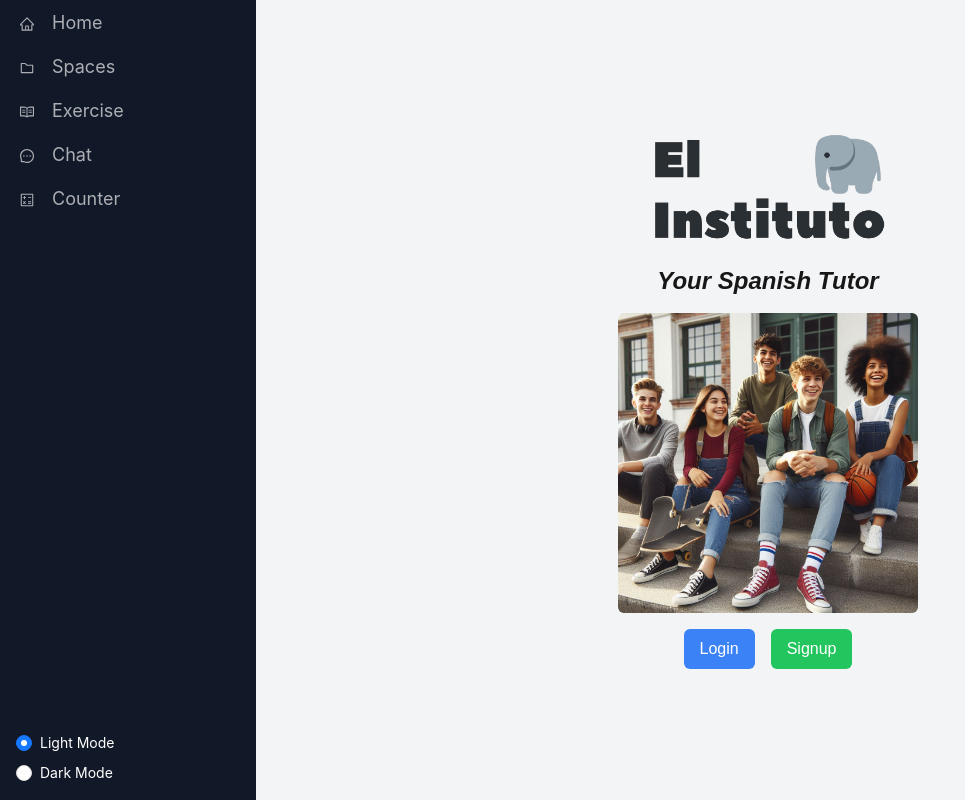
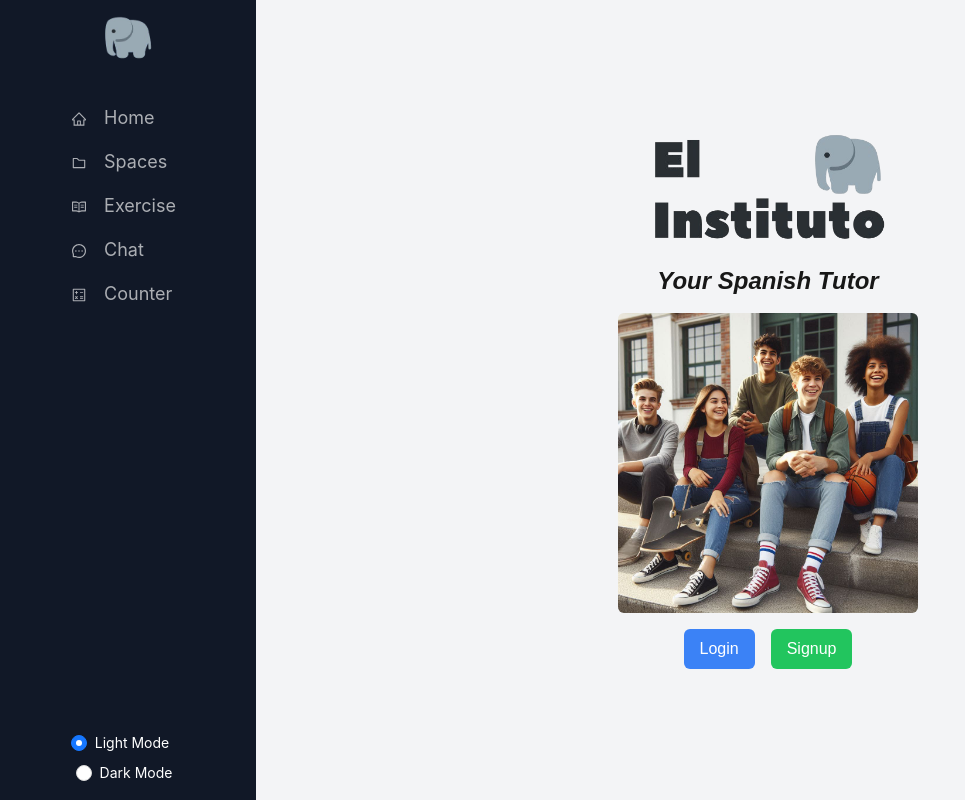
Before and after one commit to DominikTenerife/el-instituto, a Next.js app: page / in a window 1280 px wide. Shown: the whole page, without its empty margins (0-965 px from the left). Built offline with nearby package versions, Linux system fonts and the light colour scheme.

Commit message:
changing metadata

```diff
--- a/src/app/layout.tsx
+++ b/src/app/layout.tsx
@@ -18,8 +18,8 @@ const geistMono = localFont({
 });
 
 export const metadata: Metadata = {
-  title: "Create Next App",
-  description: "Generated by create next app",
+  title: "El Instituto",
+  description: "Help to understand and learn uploaded material in the foreign language",
 };
 
 export default function RootLayout({
--- a/src/components/Navbar.tsx
+++ b/src/components/Navbar.tsx
@@ -8,6 +8,7 @@ import { useSelector, useDispatch } from 'react-redux';
 import { RootState } from '@/redux/store';
 import { setDarkMode } from '@/redux/slices/darkModeSlice';
 import { RadioChangeEvent } from 'antd';
+import Image from 'next/image';
 
 type MenuItem = Required<MenuProps>['items'][number];
 
@@ -75,14 +76,21 @@ export default function Navbar() {
 
   return (
     <div className="h-screen w-64 bg-gray-900 relative flex flex-col justify-between z-10">
-      <div>
-      <Menu mode="vertical" theme="dark" items={items} className="bg-gray-900" />
+      <div className="flex flex-col items-center">
+        <Image
+          src="/images/elephant-img.png"
+          alt="Elephant"
+          width={50}
+          height={50}
+          className="rounded-md mt-4"
+        />
+        <Menu mode="vertical" theme="dark" items={items} className="bg-gray-900 mt-8" />
       </div>
       <div className="p-4">
-      <Radio.Group onChange={handleToggleDarkMode} value={isDarkMode ? 'dark' : 'light'} className="flex flex-col space-y-2">
-        <Radio value="light" className="text-white">Light Mode</Radio>
-        <Radio value="dark" className="text-white">Dark Mode</Radio>
-      </Radio.Group>
+        <Radio.Group onChange={handleToggleDarkMode} value={isDarkMode ? 'dark' : 'light'} className="flex flex-col items-center space-y-2">
+          <Radio value="light" className="text-white">Light Mode</Radio>
+          <Radio value="dark" className="text-white">Dark Mode</Radio>
+        </Radio.Group>
       </div>
     </div>
   );
```
